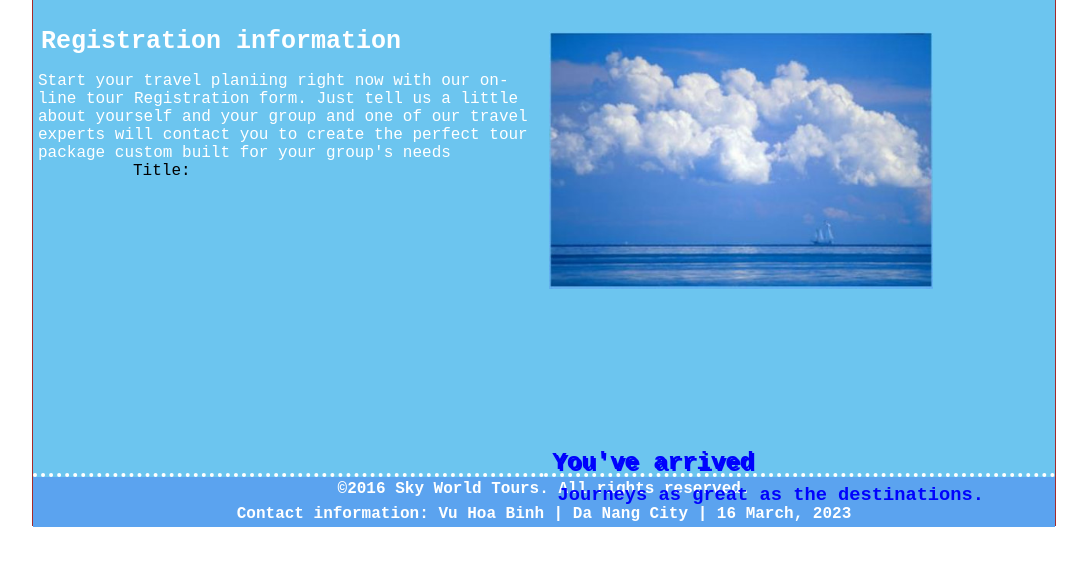
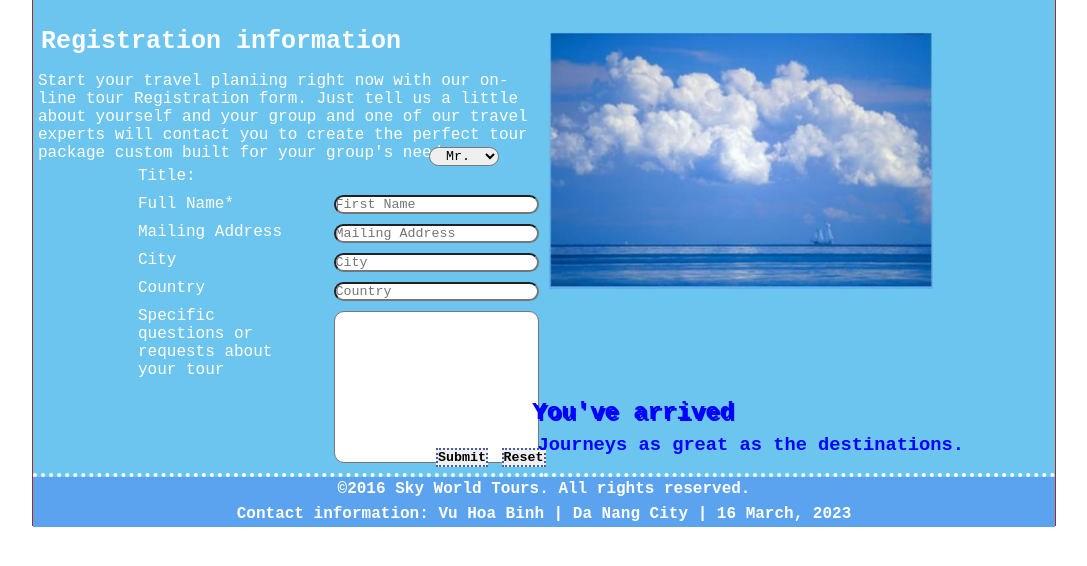
Before and after one commit to VuHoaBinh/Web-frontend, a plain HTML site: page SkyTour/SkyTour.html in a window 1280 px wide. Shown: the part 74-640 px from the top of the page, without its empty margins (96-1183 px from the left). Drawn offline with Linux system fonts and the light colour scheme.

Commit message:
Add files via upload

```diff
--- a/SkyTour/SkyTour.html
+++ b/SkyTour/SkyTour.html
@@ -41,18 +41,43 @@
                     Start your travel planiing right now with our on-line tour Registration form. Just tell us a little about yourself and your group and one of our travel experts will contact you to create the perfect tour package custom built for your group's needs
                 </div>
                 <form action="" class="form_inf">
-                    <div>
+                    <div class="frm_title">
                         <label for="title">Title:</label>
-                        <!-- <section name="title" id="title">
-                            <option value="Mr">Mr.</option>
-                            <option value="Ms">Ms.</option>
-                        </section> -->
+                        <select id="title">
+                            <option value="">Mr.</option>
+                            <option value="">Ms.</option>
+                            <option value="">Orther</option>
+                        </select>
+                    </div>
+                    <div class="frm_input">
+                        <label for="">Full Name*</label>
+                        <input type="text" name=" " placeholder="First Name">
+                    </div>
+                    <div class="frm_input">
+                        <label for="">Mailing Address</label>
+                        <input type="text" name=" " placeholder="Mailing Address">
+                    </div>
+                    <div class="frm_input">
+                        <label for="">City</label>
+                        <input type="text" name=" " placeholder="City">
+                    </div>
+                    <div class="frm_input">
+                        <label for="">Country</label>
+                        <input type="text" name=" " placeholder="Country">
+                    </div>
+                    <div class="frm_input">
+                        <label for="">Specific questions or requests about your tour</label>
+                        <textarea name="" id="" cols="30" rows="10"></textarea>
+                    </div>
+                    <div class="frm_button">
+                        <input type="button" class="frm_btn" value="Submit">
+                        <input type="reset" class="frm_btn" value="Reset">
                     </div>
                 </form>
             </article>
         </section>
         <aside>
-            <img src="../SkyTour/pic1.jpg" alt="My Photo">
+            <img src="pic1.jpg" alt="My Photo">
             <h1>You've arrived</h1>
             <h3>Journeys as great as the destinations.</h3>
         </aside>
--- a/SkyTour/style.css
+++ b/SkyTour/style.css
@@ -71,7 +71,57 @@ section h1 {
 
 .form_inf {
     padding-left: 100px;
+    color: white;
 }
+
+.frm_title {
+    width: 100%;
+    float: left;
+    margin: 5px;
+}
+
+.frm_title select {
+    border-radius: 10px;
+    position: fixed;
+    top: 221px;
+    left: 525px;
+    text-align: center;
+}
+
+.frm_input input {
+    border-radius: 10px;
+    width: 50%;
+    float: right;
+    margin: 5px;
+}
+
+.frm_input label {
+    width: 40%;
+    float: left;
+    margin: 5px;
+}
+
+.frm_btn {
+    border: 2px dotted #495da0;
+    font-weight: bold;
+    margin: 2px;
+}
+
+.frm_button {
+    position: fixed;
+    top: 520px;
+    left: 530px;
+}
+
+.frm_input textarea {
+    border-radius: 10px;
+    width: 50%;
+    float: right;
+    margin: 5px;
+}
+
+
+/* ///////////////////////////////////////////////////// */
 
 aside {
     background-color: #6cc5ef;
@@ -90,18 +140,21 @@ aside img {
 
 aside h1 {
     position: fixed;
-    bottom: 250px;
-    right: 430px;
+    bottom: 300px;
+    right: 450px;
     color: #0002fd;
     text-shadow: 2px 2px #0002fd;
 }
 
 aside h3 {
     position: fixed;
-    bottom: 220px;
-    right: 200px;
+    bottom: 270px;
+    right: 220px;
     color: #0002fd;
 }
+
+
+/* /////////////////////////////////////////////// */
 
 footer {
     line-height: 25px;
```
